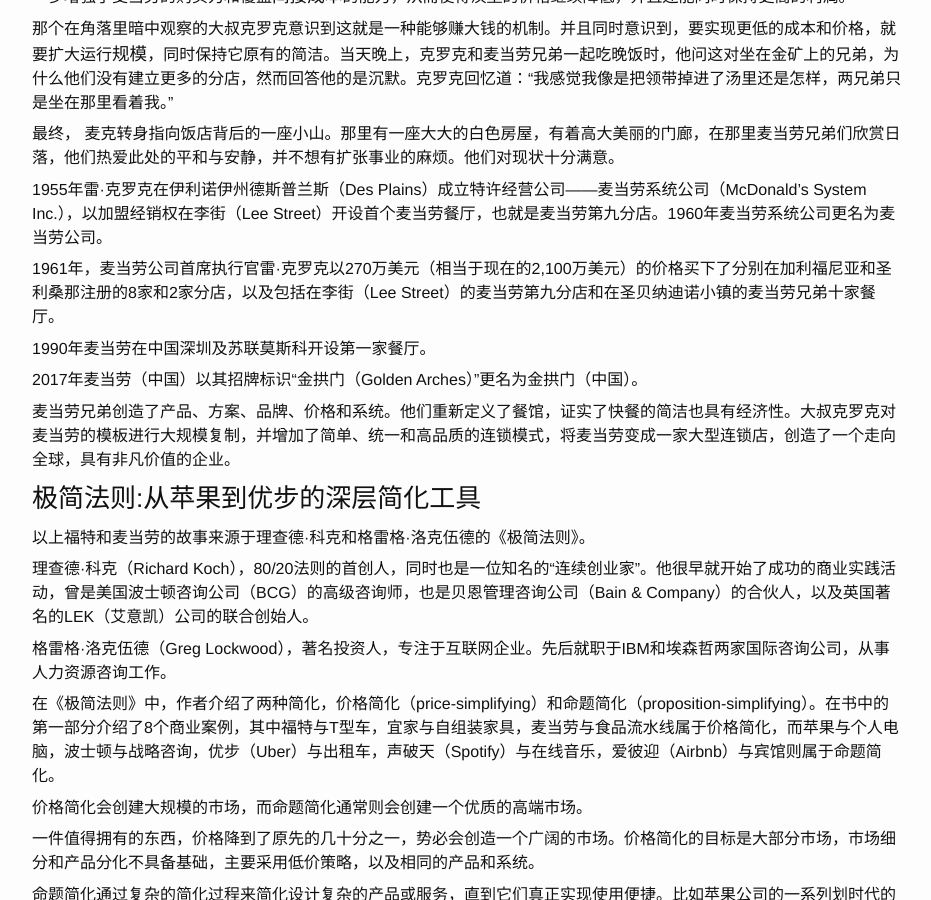
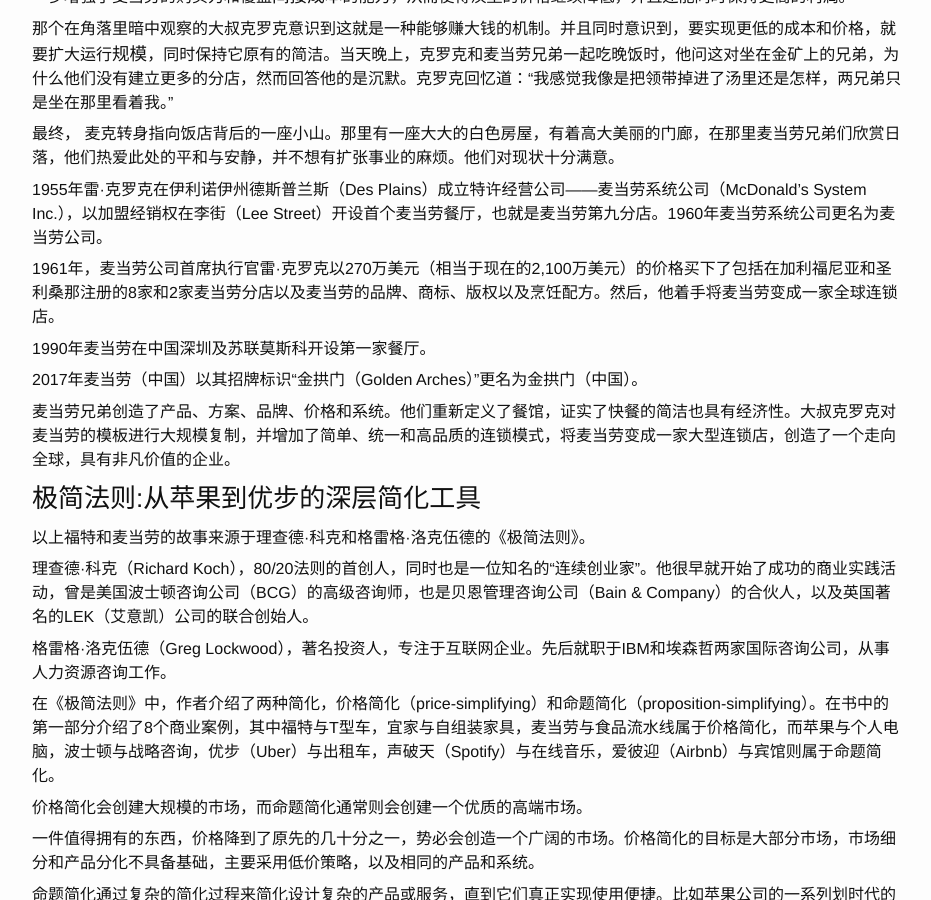
Before and after one commit to ousiax/ousiax.github.io, a Jekyll site: the page built from _journalctl/2019-03-03-simplify.md, in a window 1280 px wide and 900 px high, scrolled down 2601 px. Shown: the whole window, without its empty margins (173-1104 px from the left). Built offline with Jekyll 4.4.1, drawn with Linux system fonts in a browser that asks for light colours.

Commit message:
Update 2019-03-03-simplify.md

```diff
--- a/_journalctl/2019-03-03-simplify.md
+++ b/_journalctl/2019-03-03-simplify.md
@@ -64,7 +64,7 @@
 
 1955年雷·克罗克在伊利诺伊州德斯普兰斯（Des Plains）成立特许经营公司——麦当劳系统公司（McDonald's System Inc.），以加盟经销权在李街（Lee Street）开设首个麦当劳餐厅，也就是麦当劳第九分店。1960年麦当劳系统公司更名为麦当劳公司。
 
-1961年，麦当劳公司首席执行官雷·克罗克以270万美元（相当于现在的2,100万美元）的价格买下了分别在加利福尼亚和圣利桑那注册的8家和2家分店，以及包括在李街（Lee Street）的麦当劳第九分店和在圣贝纳迪诺小镇的麦当劳兄弟十家餐厅。
+1961年，麦当劳公司首席执行官雷·克罗克以270万美元（相当于现在的2,100万美元）的价格买下了包括在加利福尼亚和圣利桑那注册的8家和2家麦当劳分店以及麦当劳的品牌、商标、版权以及烹饪配方。然后，他着手将麦当劳变成一家全球连锁店。
 
 1990年麦当劳在中国深圳及苏联莫斯科开设第一家餐厅。
 
```
